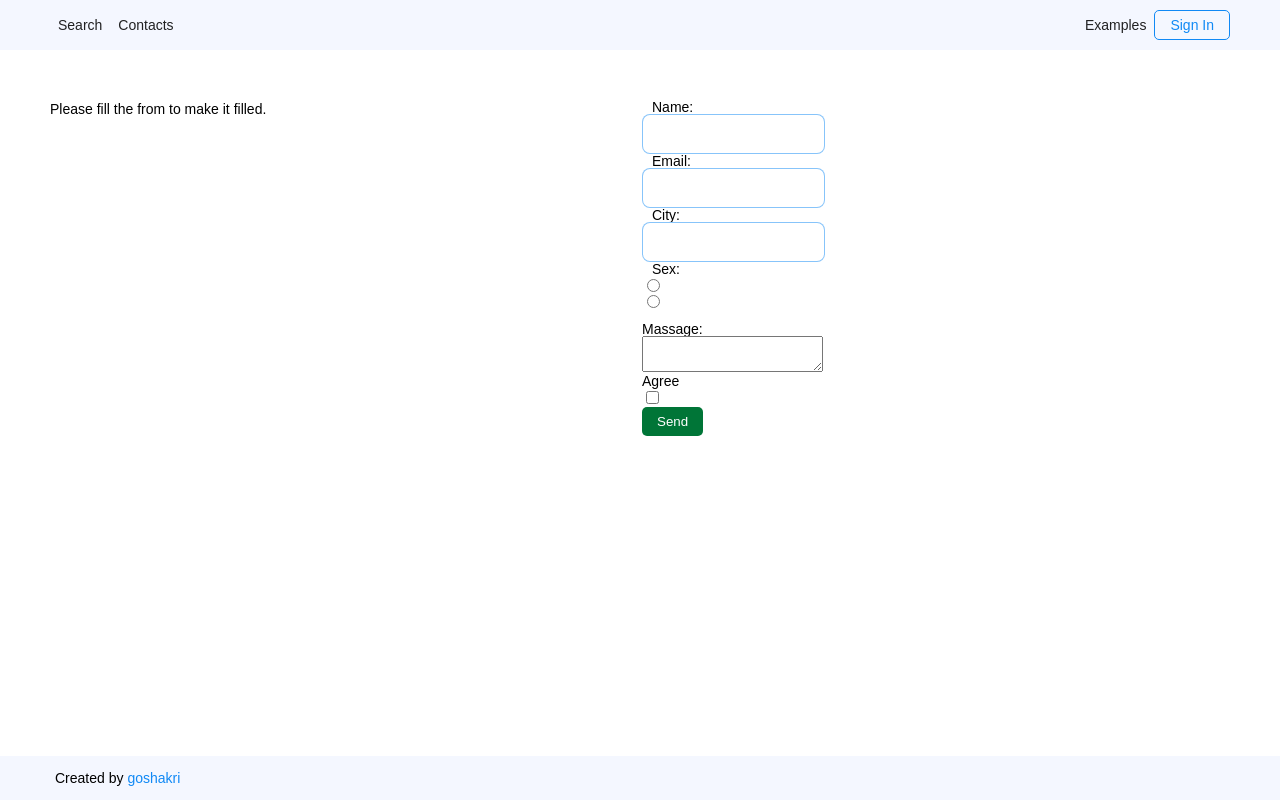
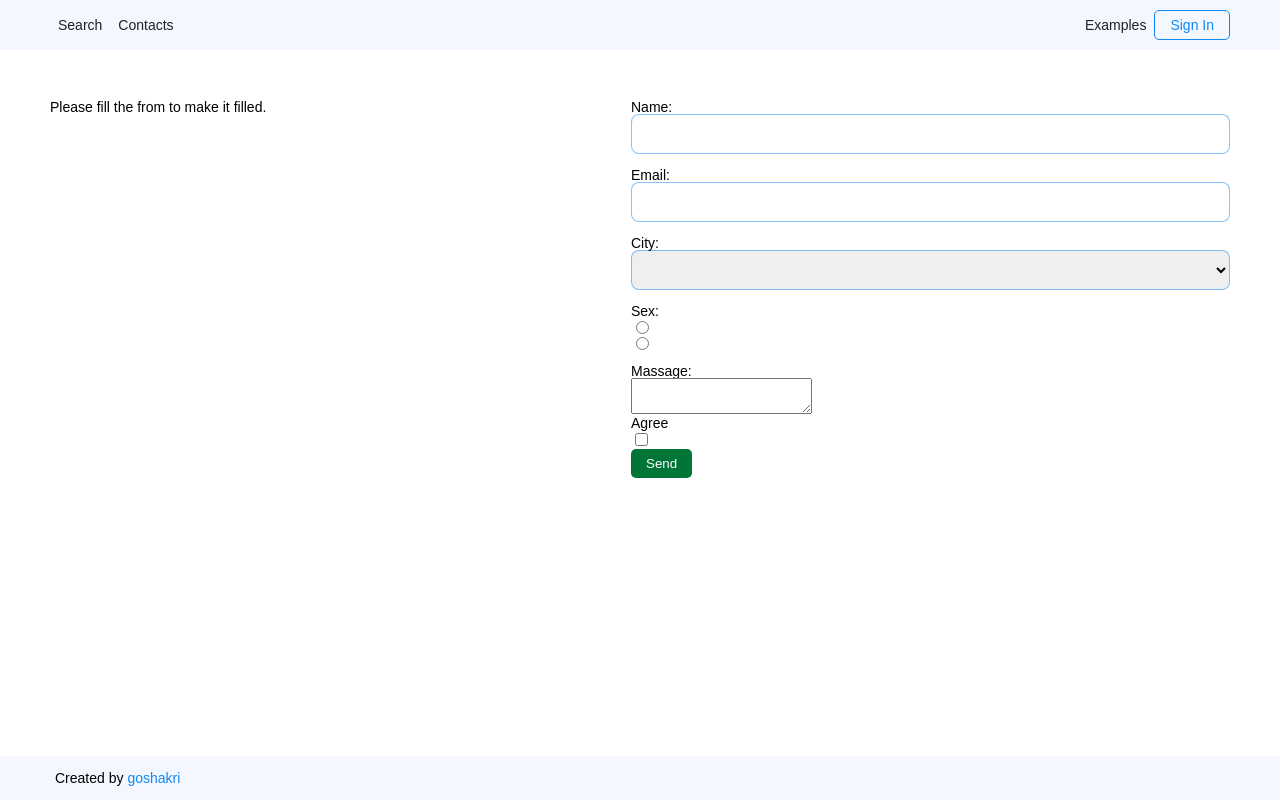
Before and after one commit to goshakri/google-Home-page1, a React (Create React App) app: page /contacts in a window 1280 px wide. Built offline with nearby package versions, Linux system fonts and the light colour scheme.

Commit message:
Last change

```diff
--- a/src/Contacts.js
+++ b/src/Contacts.js
@@ -42,10 +42,13 @@ function Contacts() {
           <div className="Section-content">
             <div className="ContactsPage">
 
+              <div className="ContactsPage-textblock">
                 <div className="ContactsPage-text">
                   <p>Please fill the from to make it filled.</p>
                 </div>
+              </div>
 
+              <div className="ContactsPage-formblock">
                 <form className="Form">
                   <div className="ContactsPage-block">
                     <div className="ContactsPage-one">
@@ -65,7 +68,8 @@ function Contacts() {
                         City:
                       </label>
                       <br />
-                    <input className="ContactsPage-test" type="city" id="city" name="city" />
+                      <select className="ContactsPage-test" name="city" id="city">
+                      </select>
                       <br />
                     </div>
 
@@ -84,19 +88,19 @@ function Contacts() {
                       <br />
                       <textarea className="" id="massage" name="massage"></textarea>
                       <br />
-                    <label for="agree"> Agree
-                    </label>
+                      <label for="agree"> Agree</label>
                       <br />
                       <input type="checkbox" id="agree" name="agree" value="agree" />
                       <br />
-                  </div>
 
                       <div className="ContactsPage-btn">
                         <button className="Button Button-send">Send</button>
                       </div>
+                    </div>
 
                   </div>
                 </form>
+              </div>
             </div>
           </div>
         </div>
--- a/src/stylesheets/modules/_ContactsPage.scss
+++ b/src/stylesheets/modules/_ContactsPage.scss
@@ -2,16 +2,16 @@
   display: flex;
   justify-content: space-between;
 
-  &-block {
-    padding: 50px 415px 0 0;
+  &-formblock {
+    margin: 50px 10px;
   }
 
-  &-text {
-    padding: 52px 10px 0 10px;
+  &-textblock {
+    margin: 50px 10px;
   }
 
-  &-pizza {
-    padding: 10px;
+  &-block {
+
   }
 
   &-test {
@@ -20,5 +20,7 @@
     border-radius: 8px;
     height: 40px;
     width: 100%;
+    display: block;
+    padding: 10px 210px;
   }
 }
```
Lines whose indentation alone changed are shown as unchanged.
